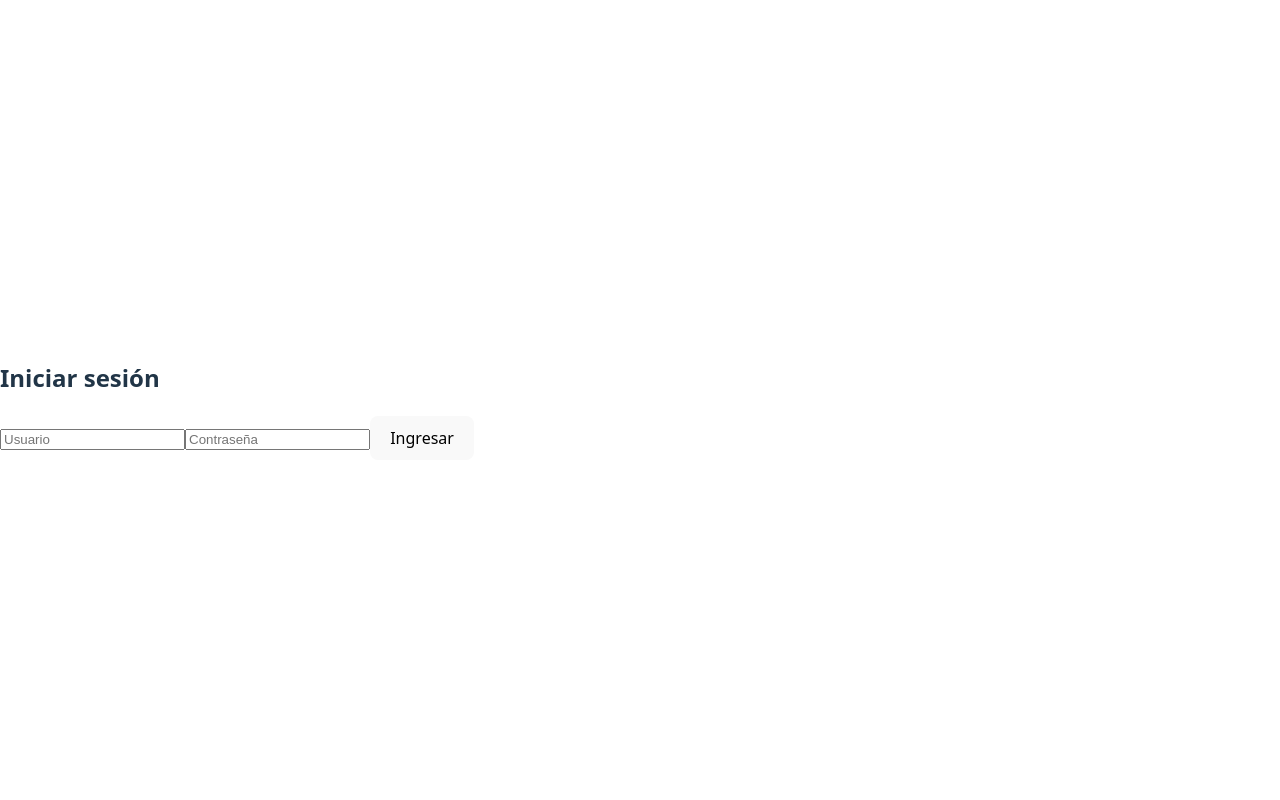
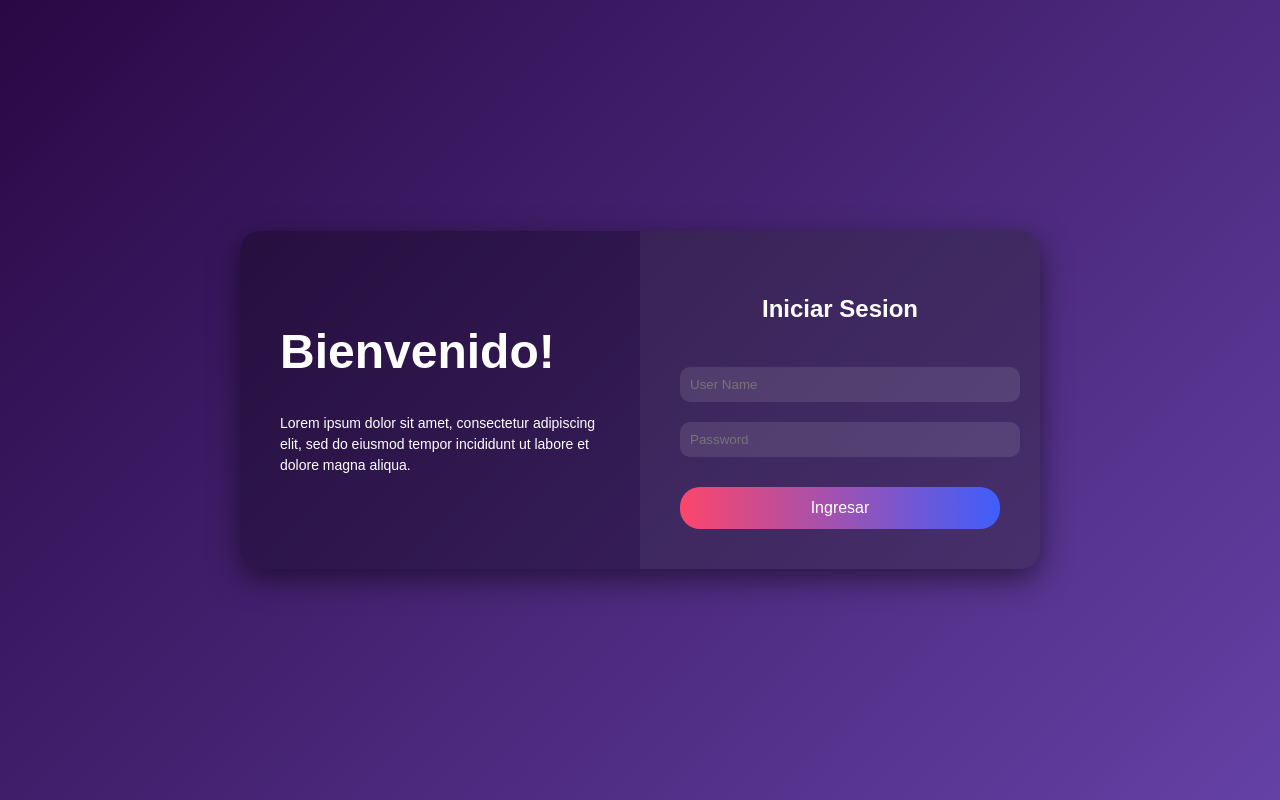
Before and after one commit to pauloled/libreria-final, a React (Vite) app in the folder frontend/: page / in a window 1280 px wide. Built offline with nearby package versions, Linux system fonts and the light colour scheme.

Commit message:
Cambios en el Login

```diff
--- /dev/null
+++ b/frontend/src/Styles/login.css
@@ -0,0 +1,96 @@
+/* LoginStyles.css */
+.login-container {
+  display: flex;
+  height: 100vh;
+  background: linear-gradient(135deg, #2a0845, #6441a5);
+  justify-content: center;
+  align-items: center;
+  font-family: 'Arial', sans-serif;
+  width: 100vw;
+}
+
+.login-box {
+  display: flex;
+  width: 800px;
+  max-width: 90%;
+  background: rgba(0, 0, 0, 0.3);
+  border-radius: 20px;
+  overflow: hidden;
+  box-shadow: 0 10px 30px rgba(0, 0, 0, 0.5);
+}
+
+.login-left {
+  flex: 1;
+  padding: 40px;
+  color: white;
+  display: flex;
+  flex-direction: column;
+  justify-content: center;
+}
+
+.login-left h1 {
+  font-size: 48px;
+  margin-bottom: 20px;
+}
+
+.login-left p {
+  font-size: 14px;
+  margin-bottom: 30px;
+}
+
+.login-left button {
+  padding: 10px 20px;
+  background: linear-gradient(to right, #fc466b, #3f5efb);
+  color: white;
+  border: none;
+  border-radius: 30px;
+  cursor: pointer;
+}
+
+.login-right {
+  flex: 1;
+  background-color: rgba(255, 255, 255, 0.05);
+  padding: 40px;
+  display: flex;
+  flex-direction: column;
+  justify-content: center;
+  color: white;
+}
+
+.login-right h2 {
+  text-align: center;
+  margin-bottom: 30px;
+}
+
+.login-right input {
+  width: 100%;
+  padding: 10px;
+  margin: 10px 0;
+  border: none;
+  border-radius: 10px;
+  background: rgba(255, 255, 255, 0.1);
+  color: white;
+}
+
+.login-right button {
+  margin-top: 20px;
+  padding: 12px;
+  width: 100%;
+  background: linear-gradient(to right, #fc466b, #3f5efb);
+  border: none;
+  border-radius: 20px;
+  color: white;
+  cursor: pointer;
+}
+
+.login-right .error {
+  color: red;
+  margin-top: 10px;
+  text-align: center;
+}
+html, body {
+  height: 100%;
+  margin: 0;
+  padding: 0;
+  background: linear-gradient(135deg, #2a0845, #6441a5);
+}
--- a/frontend/src/pages/login.jsx
+++ b/frontend/src/pages/login.jsx
@@ -1,6 +1,8 @@
 import React, { useState } from 'react';
 import axios from 'axios';
 import { LOGIN } from '../enpoints/endpoints';
+import '../Styles/login.css';
+
 
 const Login = ({ onLogin }) => {
   const [nombre_usuario, setNombreUsuario] = useState('');
@@ -11,7 +13,6 @@ const Login = ({ onLogin }) => {
     e.preventDefault();
     setError('');
     try {
-      // Cambia los nombres de los campos si tu backend espera username y password
       const res = await axios.post(LOGIN, {
         username: nombre_usuario,
         password: contrasena,
@@ -22,7 +23,7 @@ const Login = ({ onLogin }) => {
         setError('Usuario o contraseña incorrectos');
       }
     } catch (error) {
-      if (error.response && error.response.data && error.response.data.message) {
+      if (error.response?.data?.message) {
         setError(error.response.data.message);
       } else {
         setError('Error de conexión o servidor. Intenta nuevamente.');
@@ -31,25 +32,36 @@ const Login = ({ onLogin }) => {
   };
 
   return (
+    <div className="login-container">
+      <div className="login-box">
+        <div className="login-left">
+          <h1>Bienvenido!</h1>
+          <p>Lorem ipsum dolor sit amet, consectetur adipiscing elit, sed do eiusmod tempor incididunt ut labore et dolore magna aliqua.</p>
+
+        </div>
+        <div className="login-right">
+          <h2>Iniciar Sesion</h2>
           <form onSubmit={handleSubmit}>
-      <h2>Iniciar sesión</h2>
             <input
               type="text"
-        placeholder="Usuario"
+              placeholder="User Name"
               value={nombre_usuario}
               onChange={e => setNombreUsuario(e.target.value)}
               required
             />
             <input
               type="password"
-        placeholder="Contraseña"
+              placeholder="Password"
               value={contrasena}
               onChange={e => setContrasena(e.target.value)}
               required
             />
             <button type="submit">Ingresar</button>
-      {error && <p style={{color:'red'}}>{error}</p>}
+            {error && <p className="error">{error}</p>}
           </form>
+        </div>
+      </div>
+    </div>
   );
 };
 
```
Also changed, not shown: 2 other files (tests, documents, lock files or other folders). Lines whose indentation alone changed are shown as unchanged.
